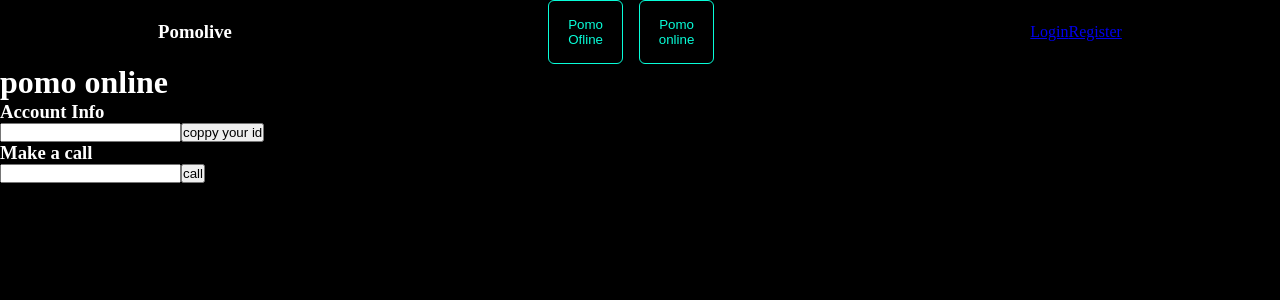
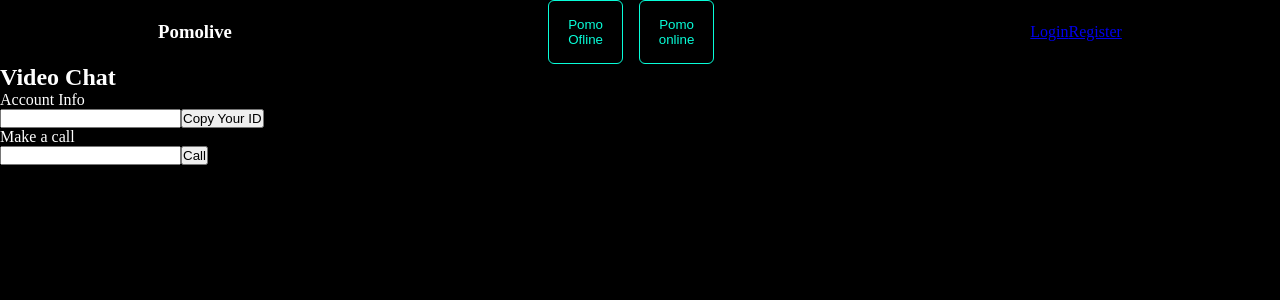
Before and after one commit to tezcanTunahan/pomolive-frontend, a Next.js app: page /pomoonline in a window 1280 px wide. Shown: the top 300 px of the page. Built offline with nearby package versions, Linux system fonts and the light colour scheme; no server answers.

Commit message:
deploy socket

```diff
--- a/components/Notifications.jsx
+++ b/components/Notifications.jsx
@@ -1,17 +1,20 @@
-import { useContext } from 'react';
+import React, { useContext } from 'react';
+
 import { SocketContext } from '../store/SocketContext';
 
-export default function Notifications() {
-  const { answerCall, call, callAccapted } = useContext(SocketContext);
+const Notifications = () => {
+  const { answerCall, call, callAccepted } = useContext(SocketContext);
 
   return (
-    <div>
-      {call.isRecivedCall && !callAccapted && (
-        <div>
-          <h1>{call.name} is caling</h1>
+    <>
+      {call.isReceivingCall && !callAccepted && (
+        <div style={{ display: 'flex', justifyContent: 'space-around' }}>
+          <h1>{call.name} is calling:</h1>
           <button onClick={answerCall}>Answer</button>
         </div>
       )}
-    </div>
+    </>
   );
-}
+};
+
+export default Notifications;
--- a/components/Options.jsx
+++ /dev/null
@@ -1,48 +0,0 @@
-import { useContext, useState } from 'react';
-import { CopyToClipboard } from 'react-copy-to-clipboard';
-import { SocketContext } from '../store/SocketContext';
-
-export default function Options({ children }) {
-  const {
-    call,
-    callAccepted,
-    myVideo,
-    userVideo,
-    stream,
-    name,
-    setName,
-    callEnded,
-    me,
-    callUser,
-    leaveCall,
-    answerCall,
-  } = useContext(SocketContext);
-
-  const [idToCall, setIdToCall] = useState('');
-
-  return (
-    <div>
-      <form onSubmit={(e) => e.preventDefault()} autoComplete='off'>
-        <h3>Account Info</h3>
-        <input type='text' onChange={(e) => setName(e.target.value)} />
-        <CopyToClipboard text={me}>
-          <button>coppy your id</button>
-        </CopyToClipboard>
-        <h3>Make a call</h3>
-        <input type='text' onChange={(e) => setIdToCall(e.target.value)} />
-        {callAccepted && !callEnded ? (
-          <button onClick={leaveCall}>hang up</button>
-        ) : (
-          <button
-            onClick={() => {
-              callUser(idToCall);
-            }}
-          >
-            call
-          </button>
-        )}
-      </form>
-      {children}
-    </div>
-  );
-}
--- /dev/null
+++ b/components/Sidebar.jsx
@@ -0,0 +1,35 @@
+import React, { useState, useContext } from 'react';
+import { CopyToClipboard } from 'react-copy-to-clipboard';
+import { SocketContext } from '../store/SocketContext';
+
+const Sidebar = ({ children }) => {
+  const { me, callAccepted, name, setName, callEnded, leaveCall, callUser } =
+    useContext(SocketContext);
+  const [idToCall, setIdToCall] = useState('');
+
+  return (
+    <div>
+      <div noValidate autoComplete='off'>
+        <p>Account Info</p>
+        <input label='Name' value={name} onChange={(e) => setName(e.target.value)} />
+        <CopyToClipboard text={me}>
+          <button>Copy Your ID</button>
+        </CopyToClipboard>
+        <p>Make a call</p>
+        <input
+          label='ID to call'
+          value={idToCall}
+          onChange={(e) => setIdToCall(e.target.value)}
+        />
+        {callAccepted && !callEnded ? (
+          <button onClick={leaveCall}>Hang Up</button>
+        ) : (
+          <button onClick={() => callUser(idToCall)}>Call</button>
+        )}
+      </div>
+      {children}
+    </div>
+  );
+};
+
+export default Sidebar;
--- a/components/VideoPlayer.jsx
+++ b/components/VideoPlayer.jsx
@@ -1,35 +1,26 @@
-import { useContext } from 'react';
+import React, { useContext } from 'react';
 import { SocketContext } from '../store/SocketContext';
 
-export default function VideoPlayer() {
-  const { call, callAccepted, myVideo, userVideo, stream, name, callEnded } =
+const VideoPlayer = () => {
+  const { name, callAccepted, myVideo, userVideo, callEnded, stream, call } =
     useContext(SocketContext);
+
   return (
-    <div className='videoplayer'>
+    <div>
       {stream && (
         <div>
-          {name ? name : 'name'}
-          <video
-            ref={myVideo}
-            playsInline
-            muted
-            autoPlay
-            className='videoplayer__video'
-          />{' '}
+          <p>{name || 'Name'}</p>
+          <video playsInline muted ref={myVideo} autoPlay className='video' />
         </div>
       )}
       {callAccepted && !callEnded && (
-        <div className='userScreen'>
-          {call.name ? call.name : 'call.name'}
-          <video
-            ref={userVideo}
-            playsInline
-            muted
-            autoPlay
-            className='videoplayer__video'
-          />
+        <div>
+          <p>{call.name || 'Name'}</p>
+          <video playsInline ref={userVideo} autoPlay className='video' />
         </div>
       )}
     </div>
   );
-}
+};
+
+export default VideoPlayer;
--- a/pages/pomoonline.jsx
+++ b/pages/pomoonline.jsx
@@ -1,19 +1,20 @@
+import React from 'react';
+import VideoPlayer from '../components/VideoPlayer';
+import Notifications from '../components/Notifications';
+import Sidebar from '../components/Sidebar';
+import Container from '../components/ui/Container';
 import { ContextProvider } from '../store/SocketContext';
-import Container from '../components/ui/Container';
-import VideoPlayer from '../components/VideoPlayer';
-import Options from '../components/Options';
-import Notifications from '../components/Notifications';
 
-export default function Pomoonline() {
+export default function pomoonline() {
   return (
     <Container>
       <ContextProvider>
-        <h1>pomo online</h1>
-        <div className=''>
+        <div className='pomoonline'>
+          <h2>Video Chat</h2>
           <VideoPlayer />
-          <Options>
+          <Sidebar>
             <Notifications />
-          </Options>
+          </Sidebar>
         </div>
       </ContextProvider>
     </Container>
--- a/store/SocketContext.js
+++ b/store/SocketContext.js
@@ -1,23 +1,21 @@
-import react, { useState, useRef, useEffect, createContext } from 'react';
+import React, { createContext, useState, useRef, useEffect } from 'react';
 import { io } from 'socket.io-client';
 import Peer from 'simple-peer';
-import { useRouter } from 'next/router';
 
 const SocketContext = createContext();
 
-// if not work try 4000
-const socket = io('http://localhost:4000');
+const socket = io('https://pomolive-socket.herokuapp.com/');
 
 const ContextProvider = ({ children }) => {
-  const router = useRouter();
-  const [stream, setStream] = useState(null);
-  const [me, setMe] = useState('');
-  const [call, setCall] = useState({});
   const [callAccepted, setCallAccepted] = useState(false);
   const [callEnded, setCallEnded] = useState(false);
+  const [stream, setStream] = useState();
   const [name, setName] = useState('');
-  const myVideo = useRef({ srcObject: null });
-  const userVideo = useRef();
+  const [call, setCall] = useState({});
+  const [me, setMe] = useState('');
+
+  const myVideo = useRef({});
+  const userVideo = useRef({});
   const connectionRef = useRef();
 
   useEffect(() => {
@@ -25,26 +23,27 @@ const ContextProvider = ({ children }) => {
       .getUserMedia({ video: true, audio: true })
       .then((currentStream) => {
         setStream(currentStream);
+
         myVideo.current.srcObject = currentStream;
       });
 
-    socket.on('me', (id) => {
-      setMe(id);
-    });
-    socket.on('calluser', ({ from, name, signal }) => {
-      setCall({ isRecivedCall: true, from, name, signal });
+    socket.on('me', (id) => setMe(id));
+
+    socket.on('callUser', ({ from, name: callerName, signal }) => {
+      setCall({ isReceivingCall: true, from, name: callerName, signal });
     });
   }, []);
 
   const answerCall = () => {
     setCallAccepted(true);
+
     const peer = new Peer({ initiator: false, trickle: false, stream });
 
     peer.on('signal', (data) => {
-      socket.emit('answercall', { signal: data, to: call.from });
+      socket.emit('answerCall', { signal: data, to: call.from });
     });
 
-    peer.on('steram', (currentStream) => {
+    peer.on('stream', (currentStream) => {
       userVideo.current.srcObject = currentStream;
     });
 
@@ -52,29 +51,35 @@ const ContextProvider = ({ children }) => {
 
     connectionRef.current = peer;
   };
+
   const callUser = (id) => {
     const peer = new Peer({ initiator: true, trickle: false, stream });
 
     peer.on('signal', (data) => {
-      socket.emit('calluser', { userToCall: id, signalData: data, from: me, name });
+      socket.emit('callUser', { userToCall: id, signalData: data, from: me, name });
     });
 
-    peer.on('steram', (currentStream) => {
+    peer.on('stream', (currentStream) => {
       userVideo.current.srcObject = currentStream;
     });
 
-    socket.on('callaccapted', (signal) => {
+    socket.on('callAccepted', (signal) => {
       setCallAccepted(true);
+
       peer.signal(signal);
     });
+
     connectionRef.current = peer;
   };
 
   const leaveCall = () => {
     setCallEnded(true);
+
     connectionRef.current.destroy();
-    router.reload(window.location.pathname);
+
+    window.location.reload();
   };
+
   return (
     <SocketContext.Provider
       value={{
--- a/styles/components/videoplayer.scss
+++ b/styles/components/videoplayer.scss
@@ -5,3 +5,9 @@
     background-color: red;
   }
 }
+
+.video {
+  height: 200px;
+  width: 200px;
+  background-color: red;
+}
```
